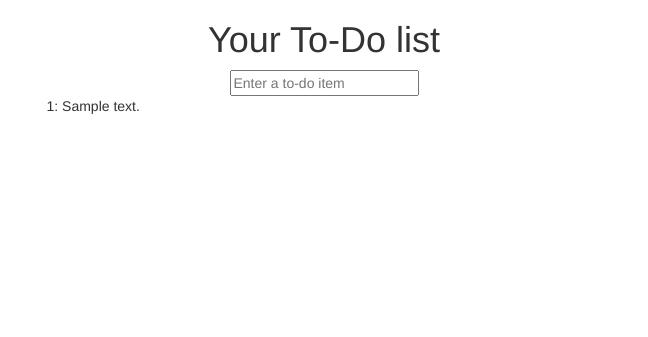
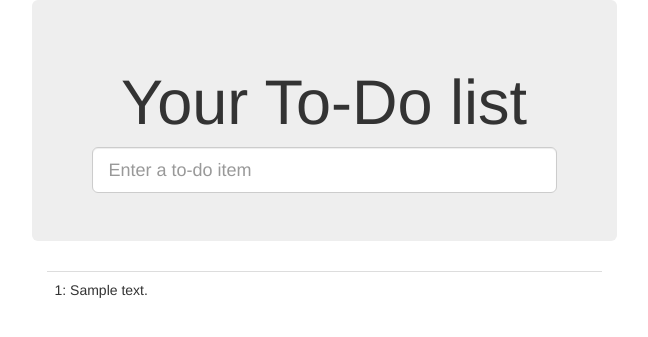
Before and after one commit to rezende/superlists, a Django app: template lists/templates/list.html in a window 1280 px wide. Shown: the top 337 px of the page, without its empty margins (316-964 px from the left). Run offline with Django 3.2, Linux system fonts and the light colour scheme; the template is opened without the code that fills it: values that come from a table or form of the project are taken from there, others are empty; tables that the repository leaves empty hold one stand-in row (values such as "Sample post"); some libraries are stand-ins or nearby versions.

Commit message:
Add more bootstrap

```diff
--- a/functional_tests/tests.py
+++ b/functional_tests/tests.py
@@ -128,6 +128,6 @@ class NewVisitorTest(StaticLiveServerTestCase):
         inputbox = self.browser.find_element_by_id('id_new_item')
         self.assertAlmostEqual(
             inputbox.location['x'] + inputbox.size['width'] / 2,
-            512,
+            580,
             delta=10
         )
--- a/lists/templates/base.html
+++ b/lists/templates/base.html
@@ -6,15 +6,21 @@
     <meta name="viewport" content="width=device-width, initial-scale=1">
     <title>To-Do lists</title>
     <link href="/static/bootstrap/css/bootstrap.min.css" rel="stylesheet">
+    <link href="/static/base.css" rel="stylesheet">
   </head>
   <body>
     <div class="container">
       <div class="row">
-        <div class="col-md-6 col-md-offset-3">
+        <div class="col-md-6 col-md-offset-3 jumbotron">
           <div class="text-center">
             <h1>{% block header_text %}{% endblock %}</h1>
             <form method="POST" action="{% block form_action %}{% endblock %}">
-              <input name="item_text" id="id_new_item" placeholder="Enter a to-do item" />
+              <input
+                name="item_text"
+                id="id_new_item"
+                placeholder="Enter a to-do item"
+                class="form-control input-lg"
+              />
               {% csrf_token %}
             </form>
           </div>
--- a/lists/templates/list.html
+++ b/lists/templates/list.html
@@ -5,7 +5,7 @@
 {% block form_action %}/lists/{{ list.id }}/add_item{% endblock %}
 
 {% block table %}
-  <table id="id_list_table">
+  <table id="id_list_table" class="table">
     {% for item in list.item_set.all %}
       <tr><td>{{ forloop.counter }}: {{ item.text }}</td></tr>
     {% endfor %}
```
